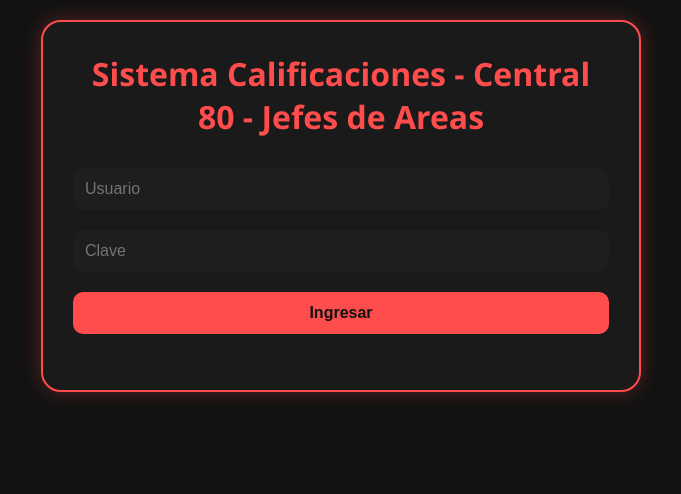
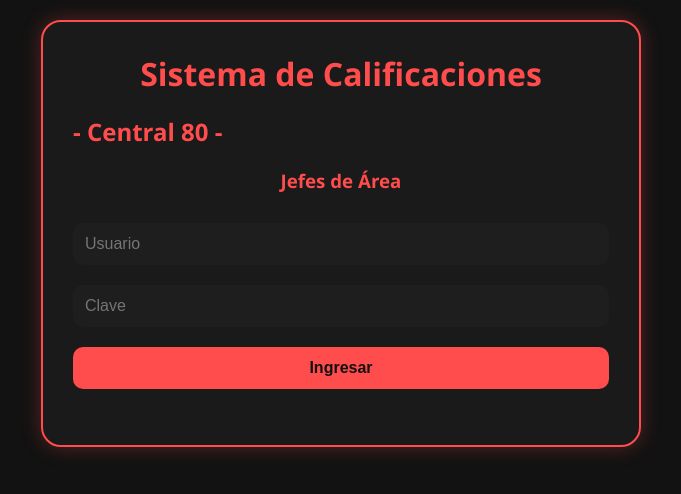
Before and after one commit to bomberosc80-app/calificacionesc80, a plain HTML site: page index.html in a window 1280 px wide. Shown: the whole page, without its empty margins (299-980 px from the left). Drawn offline with Linux system fonts and the light colour scheme.

Commit message:
Update index.html

```diff
--- a/index.html
+++ b/index.html
@@ -8,7 +8,11 @@
 </head>
 <body>
   <div class="container">
-    <h1>Sistema Calificaciones - Central 80 - Jefes de Areas</h1>
+    <div class="titulo-app">
+  <h1>Sistema de Calificaciones</h1>
+  <h2>- Central 80 -</h2>
+  <h3>Jefes de Área</h3>
+</div>
 
     <div id="loginDiv">
       <input type="text" id="usuario" placeholder="Usuario" />
```
